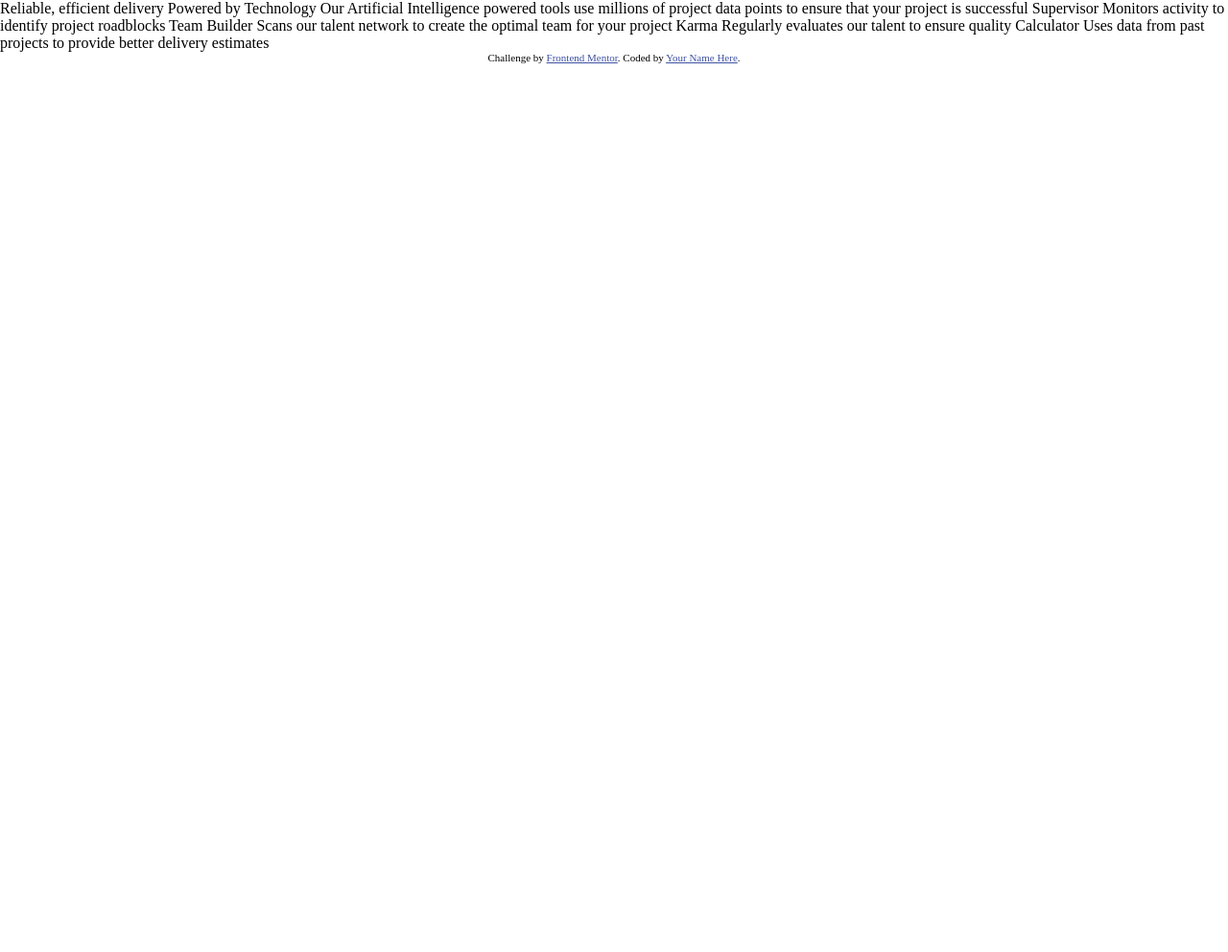
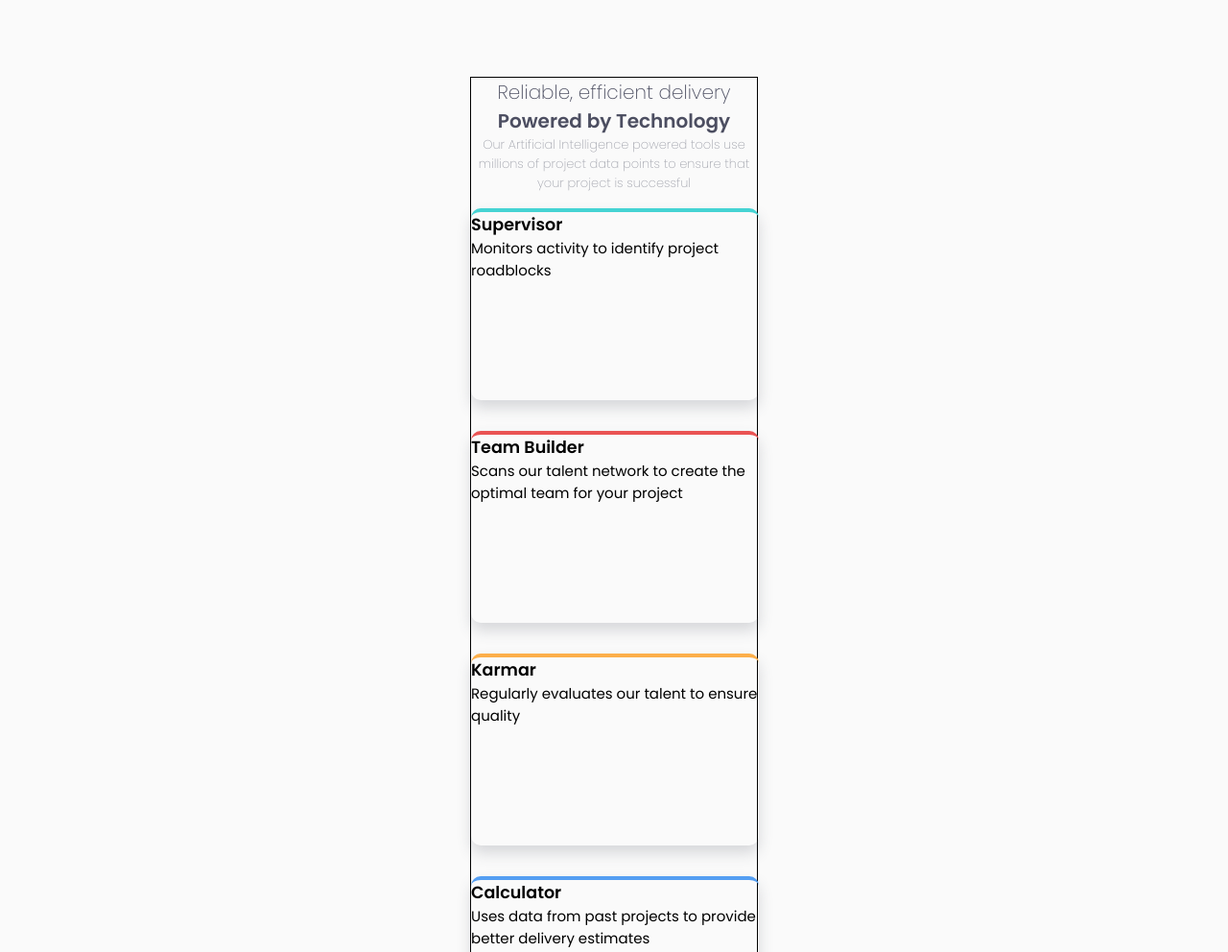
Before and after one commit to CHR-onicles/FEM-4-card-section, a plain HTML site: page src/index.html in a window 1280 px wide. Shown: the top 992 px of the page at 96% size. Before the commit the page ends 800 px from the top, so only its background shows below. Drawn offline with Linux system fonts and the light colour scheme.

Commit message:
adding skeleton

```diff
--- a/src/index.html
+++ b/src/index.html
@@ -8,30 +8,48 @@
   <link rel="stylesheet" href="style.css">
 </head>
 <body>
+  <main>
+    <!-- Text Section -->
+    <div class="text-section">
+      <h1> Reliable, efficient delivery</h1>
+      <h2>Powered by Technology</h2>
+      <p>
+        Our Artificial Intelligence powered tools use millions of project data points
+        to ensure that your project is successful
+      </p>
+    </div>
+    <!-- End Text Section -->
 
-  Reliable, efficient delivery
-  Powered by Technology
+    <!-- Cards Section -->
+    <div class="cards-section">
+      <article class="card">
+        <h3>Supervisor</h3>
+        <p>Monitors activity to identify project roadblocks</p>
+      </article>
 
-  Our Artificial Intelligence powered tools use millions of project data points
-  to ensure that your project is successful
+      <article class="card">
+        <h3> Team Builder</h3>
+        <p>Scans our talent network to create the optimal team for your project</p>
+      </article>
 
-  Supervisor
-  Monitors activity to identify project roadblocks
+      <article class="card">
+        <h3>Karmar</h3>
+        <p>Regularly evaluates our talent to ensure quality</p>
+      </article>
 
-  Team Builder
-  Scans our talent network to create the optimal team for your project
+      <article class="card">
+        <h3>Calculator</h3>
+        <p>Uses data from past projects to provide better delivery estimates</p>
+      </article>
+    </div>
 
-  Karma
-  Regularly evaluates our talent to ensure quality
-
-  Calculator
-  Uses data from past projects to provide better delivery estimates
-
+    <!-- End Cards Section -->
+  </main>
 
   <footer>
     <p class="attribution">
       Challenge by <a href="https://www.frontendmentor.io?ref=challenge" target="_blank">Frontend Mentor</a>.
-      Coded by <a href="#">Your Name Here</a>.
+      Coded by <a href="CHR-onicles">CHR-onicles</a>.
     </p>
   </footer>
 </body>
--- a/src/style.css
+++ b/src/style.css
@@ -25,6 +25,63 @@ GLOBAL VARIABLES
     margin: 0;
     box-sizing: border-box;
 }
+body{
+    background: var(--v-light-gray);
+    font-family: var(--ff-primary);
+    font-size: var(--ff-size);
+    display: flex;
+    flex-direction: column;
+    justify-content: center;
+    align-items: center;
+    padding-top: 5rem;
+    gap: 2rem;
+}
+h1, h2{
+    font-size: 20px;
+    font-weight: normal;
+    color: var(--v-dark-blue);
+}
+h1{
+    font-weight: 200;
+}
+h2{
+    font-weight: 600;
+}
+main{
+    width: 300px; /* TODO: use min of this and viewport width */
+    border: 1px solid; /* remove later*/
+}
+.text-section {
+    text-align: center;
+}
+.text-section p {
+    color: var(--gray-blue);
+    font-size: 13px;
+    font-weight: 200;
+}
+.cards-section{
+    display: flex;
+    flex-direction: column;
+}
+.card{
+    width: 300px;
+    height: 200px;
+    box-shadow: 0px 8px 15px hsla(234, 12%, 34%, .2) ;
+    margin: 1rem 0;
+    border-radius: 10px;
+}
+.card:first-child{
+    border-top: 4px solid var(--cyan);
+}
+.card:nth-child(2){
+    border-top: 4px solid var(--red);
+}
+.card:nth-child(3){
+   border-top: 4px solid var(--orange);
+}
+.card:nth-child(4){
+   border-top: 4px solid var(--blue);
+}
 .attribution {
     font-size: 11px;
     text-align: center;
```
